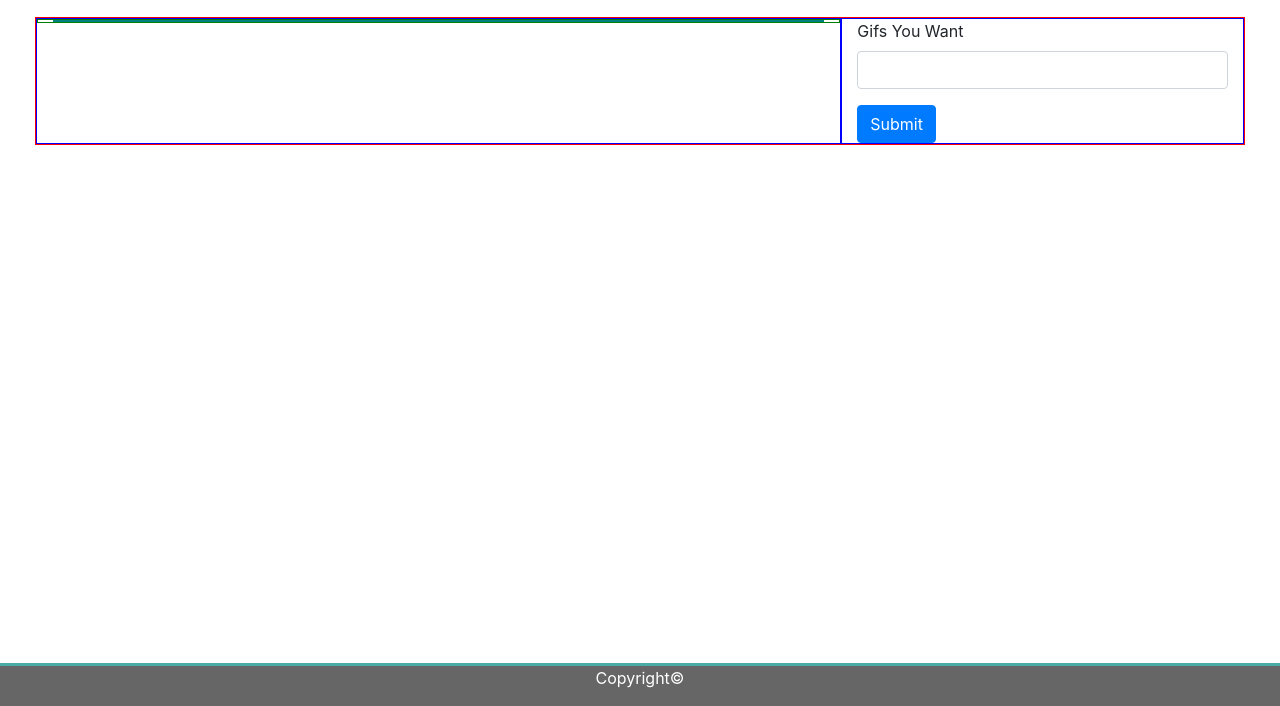
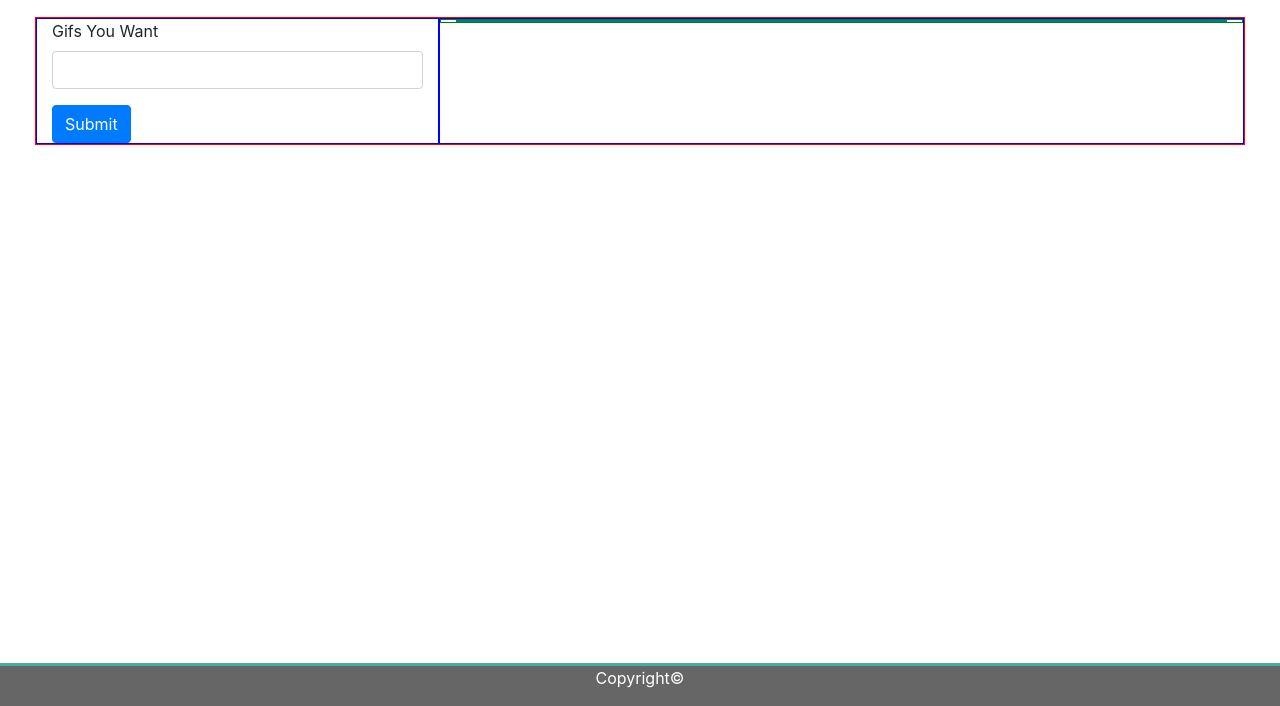
Before and after one commit to catnap89/GifTastic, a plain HTML site: page index.html in a window 1280 px wide. Shown: the part 94-800 px from the top of the page. Drawn offline with nearby package versions, Linux system fonts and the light colour scheme.

Commit message:
changed layout of the right container and left container

```diff
--- a/index.html
+++ b/index.html
@@ -54,21 +54,8 @@
 
     <!-- contents container with 2 columns -->
 		<div class="row main-container">
-      <!-- left-container -->
-			<div class="col-md-8 left-container">
-				<!-- gif display container -->
-        <div class="row contents">
-          <div class="col-md-12">
 
-            <div class="gif-container">
-              <!-- dynamically created gifs -->
-            </div>
-
-          </div>
-        </div>
-			</div>
-
-      <div class="col-md-4 right-container">
+      <div class="col-md-4 left-container">
         <!-- topic add -->
         <div class="row topic">
           <div class="col-md-12">
@@ -93,6 +80,21 @@
         </div>
 
       </div>
+      <!-- right-container -->
+			<div class="col-md-8 right-container">
+				<!-- gif display container -->
+        <div class="row contents">
+          <div class="col-md-12">
+
+            <div class="gif-container">
+              <!-- dynamically created gifs -->
+            </div>
+
+          </div>
+        </div>
+			</div>
+
+
 
 		</div>  <!-- row -->
 
```
